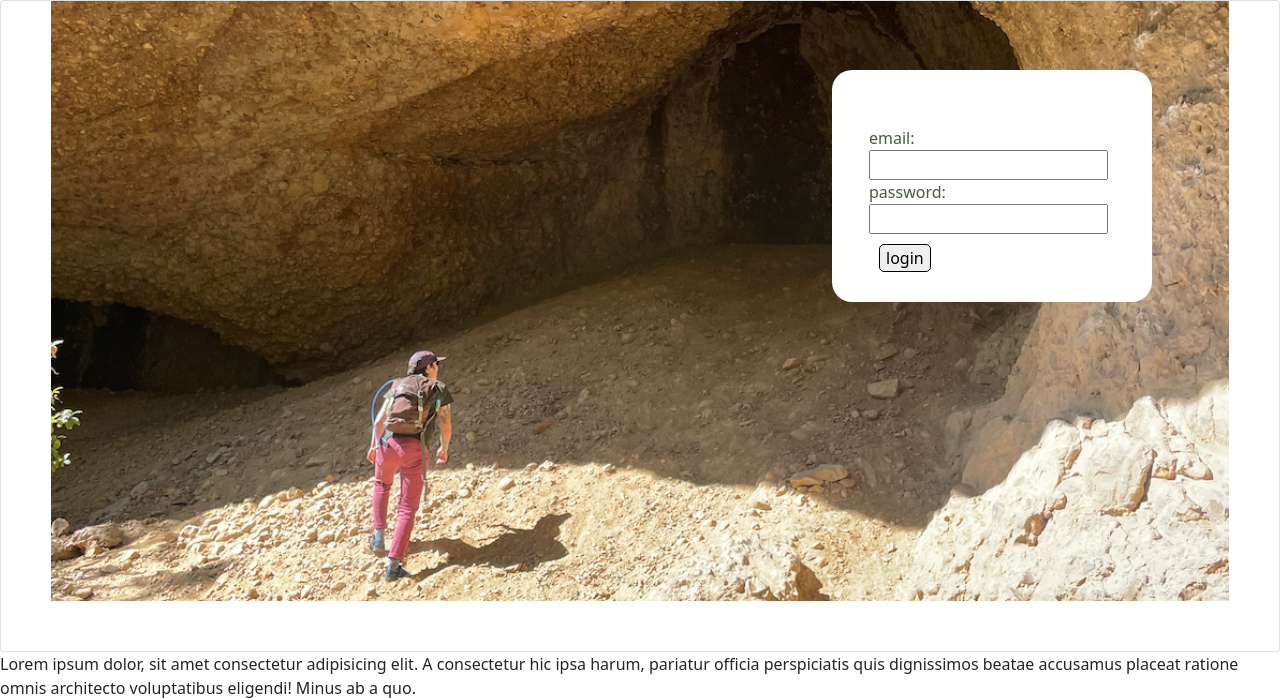
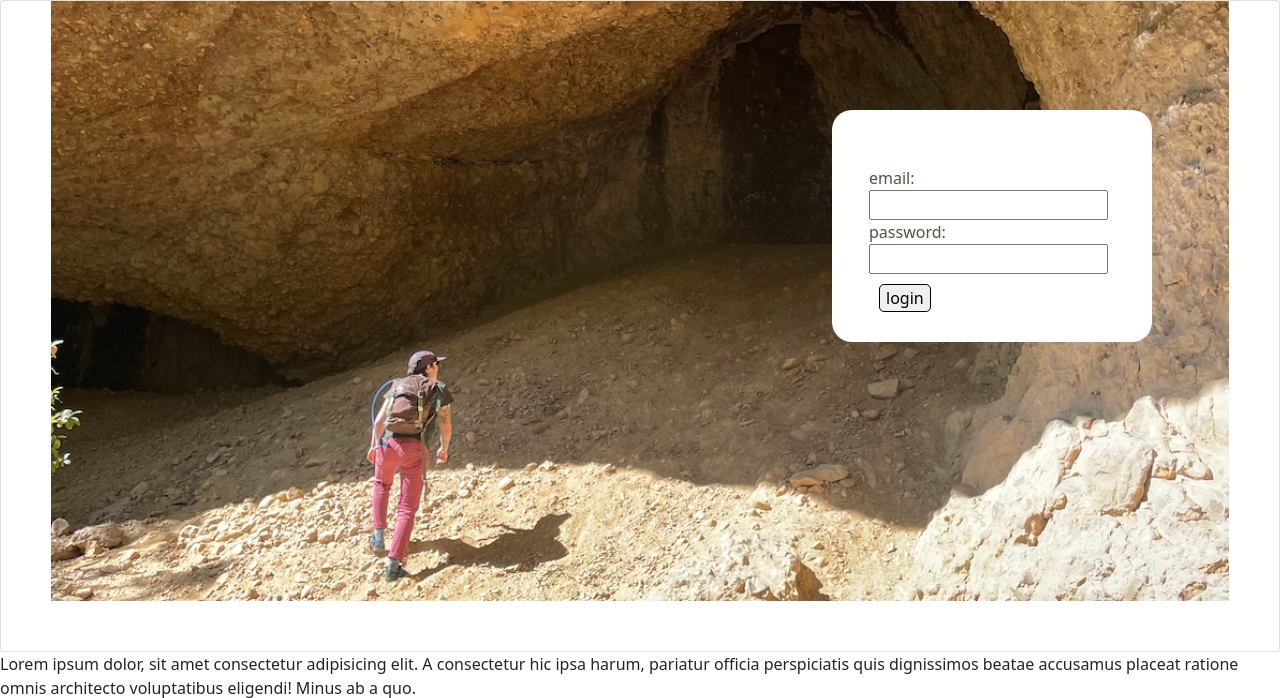
Before and after one commit to brotherson67/Randonne, a Node server app: page / in a window 1280 px wide. Shown: the part 58-756 px from the top of the page. Run offline with Node 20, Linux system fonts and the light colour scheme; data that the repository does not hold is empty; some libraries are stand-ins or nearby versions.

Commit message:
minor css change

```diff
--- a/public/styles.css
+++ b/public/styles.css
@@ -67,7 +67,7 @@ ul {
     float: right;
     position: fixed;
     color: #465A3D;
-    bottom: 55%;
+    bottom: 50%;
     left: 65%;
     background-color: #fff;
 
```
